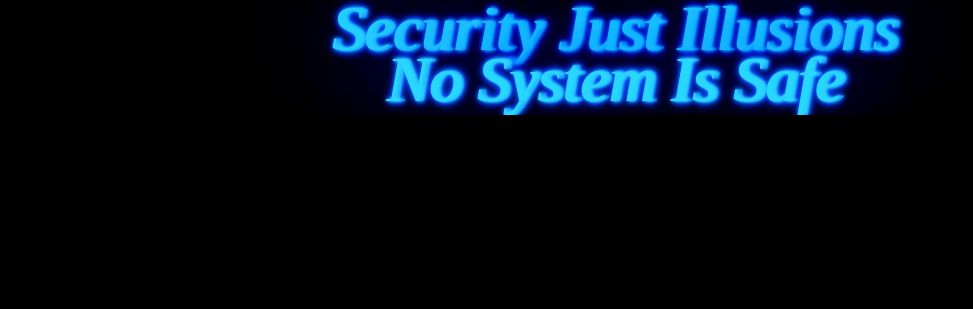
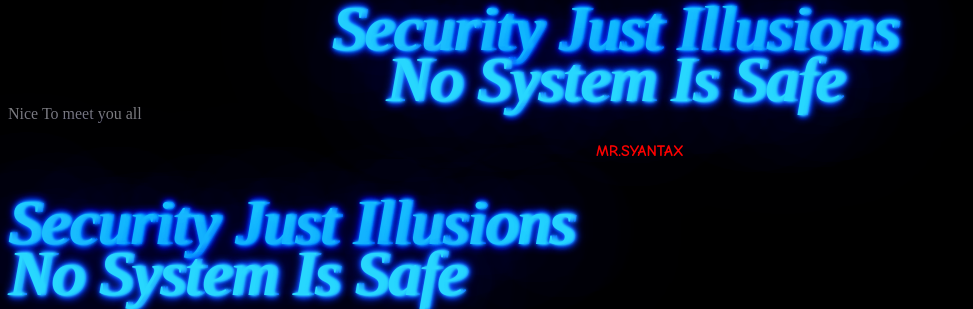
Before and after one commit to mrsyantax/mrsyantax.github.io, a plain HTML site: page index.html in a window 1280 px wide. Shown: the part 769-1078 px from the top of the page, without its empty margins (0-973 px from the left). Before the commit the page ends 884 px from the top, so only its background shows below. Drawn offline with Linux system fonts and the light colour scheme.

Commit message:
Update index.html

```diff
--- a/index.html
+++ b/index.html
@@ -234,7 +234,7 @@ text-align:center;
    <br>
    <i class="jackpots">Thanks to All My Friends</i>
    <script src="//ajax.cloudflare.com/cdn-cgi/nexp/v=918368360/cf_tools.min.js" async="true"></script>
-   <audio autoplay="autoplay" controls="controls" src="https://api.soundcloud.com/tracks/44119460/stream?client_id=a3e059563d7fd3372b49b37f00a00bcf" type="audio/mpeg"></audio>
+   <audio autoplay="autoplay" controls="controls" src="https://api.soundcloud.com/tracks/136767042/stream?client_id=a3e059563d7fd3372b49b37f00a00bcf" type="audio/mpeg"></audio>
    <div>
     <b> Massage </b>
    </div>
@@ -259,3 +259,17 @@ text-align:center;
   </center>
  </body>
 </html>
+
+    <div>
+      Nice To meet you all
+    </div>
+    <h3>MR.SYANTAX</h3>
+   </marquee>
+   <br>
+   <i class="sign-one">Security Just Illusions</i>
+   <br>
+   <i class="sign-one">No System Is Safe</i>
+   <br>
+  </center>
+ </body>
+</html>
```
